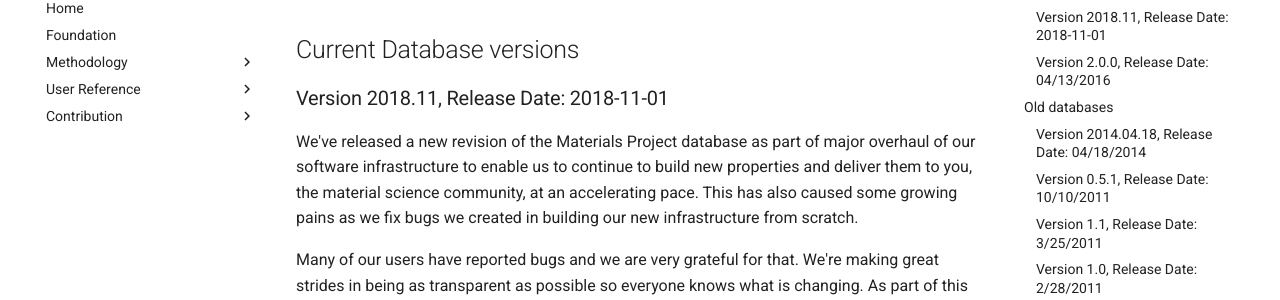
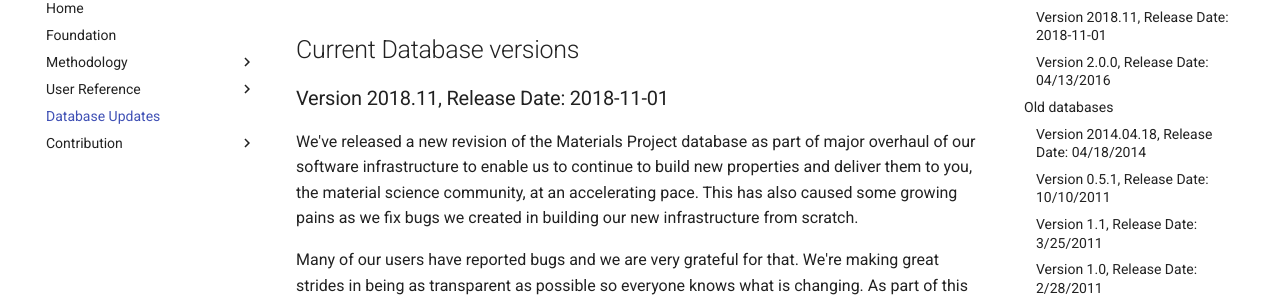
Before and after one commit to materialsproject/docs, an MkDocs documentation site: the page built from docs/database-updates.md, in a window 1280 px wide. Shown: the part 148-448 px from the top of the page. Built offline with MkDocs 1.6.1 and Material for MkDocs 9.7.7, drawn with Linux system fonts in a browser that asks for light colours; comment, search, counter and statistics services are not loaded.

Commit message:
add nav entry

```diff
--- a/mkdocs.yml
+++ b/mkdocs.yml
@@ -30,6 +30,7 @@
         - 'Battery Explorer': 'user-guide/batteries-explorer.md'
         - 'Glossary': 'user-guide/glossary-of-terms.md'
         - 'Materials API (MAPI)': 'open-apis/the-materials-api.md'
+    - Database Updates: 'database-updates.md'
     - Contribution:
         - 'Newsfeed': 'contrib/spec/newsfeed.md'
 
```
